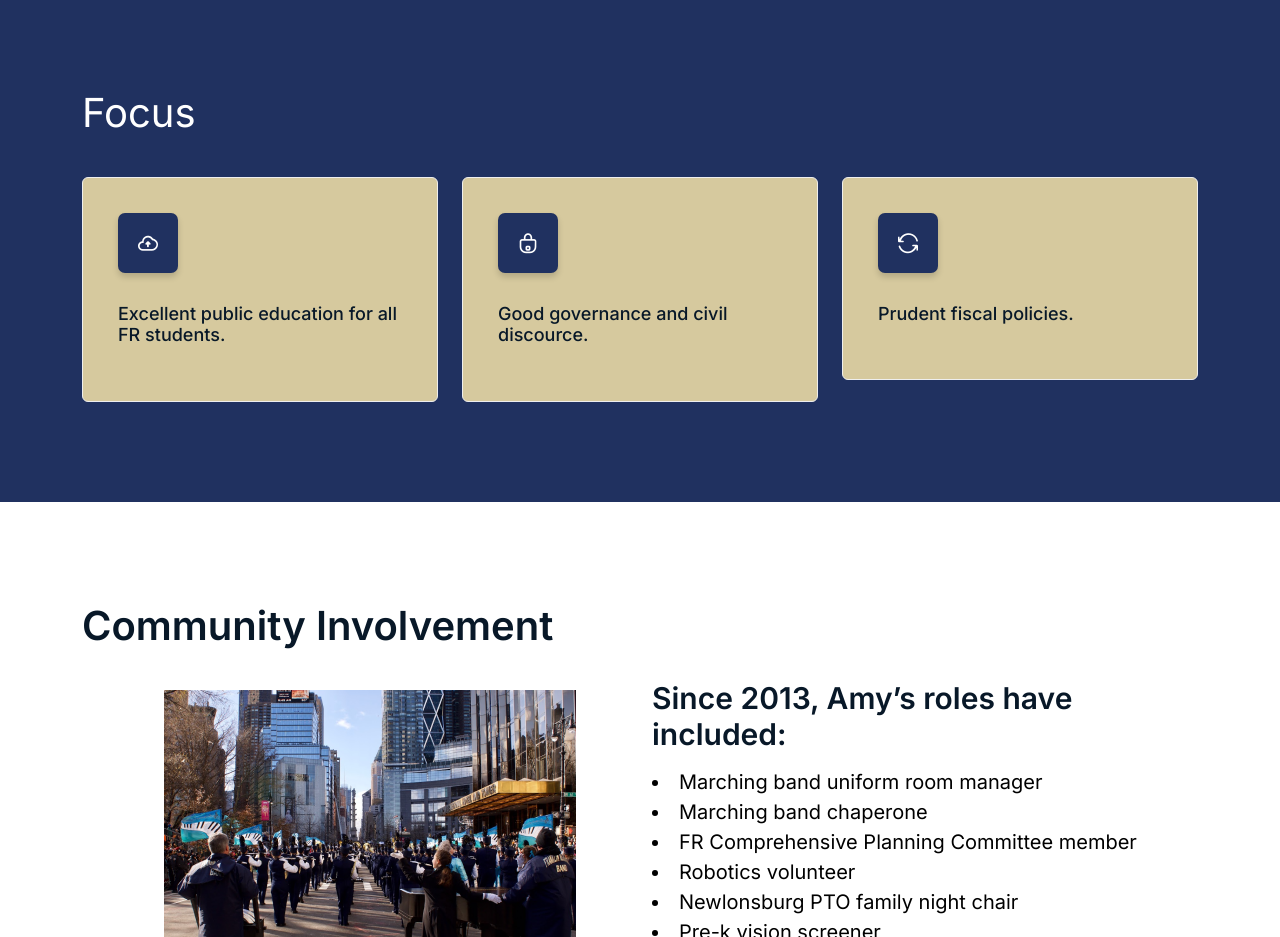
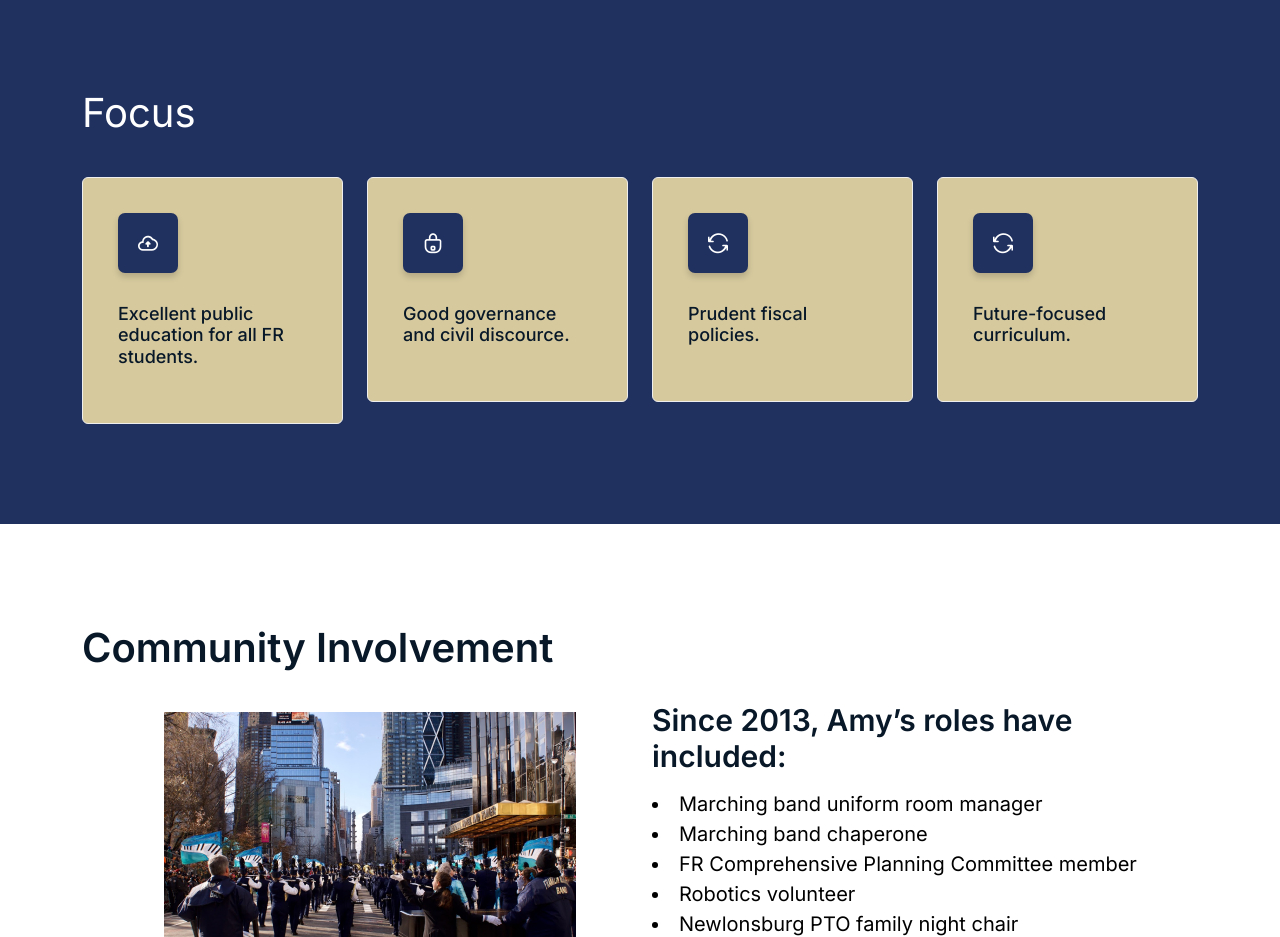
Before and after one commit to courtney4150/amy-frsd-dev, a plain HTML site: page index.html in a window 1280 px wide. Shown: the part 1160-2097 px from the top of the page. Drawn offline with Linux system fonts and the light colour scheme.

Commit message:
add purpose 4

```diff
--- a/index.html
+++ b/index.html
@@ -160,7 +160,7 @@
                 </div>
             </div>
             <div class="row">
-                <div class="col-lg-4 col-md-6 col-12">
+                <div class="col-lg-3 col-md-6 col-12">
                     <!-- Start Single Feature -->
                     <div class="single-feature wow fadeInUp" data-wow-delay=".2s">
                         <i class="lni lni-cloud-upload"></i>
@@ -168,7 +168,7 @@
                     </div>
                     <!-- End Single Feature -->
                 </div>
-                <div class="col-lg-4 col-md-6 col-12">
+                <div class="col-lg-3 col-md-6 col-12">
                     <!-- Start Single Feature -->
                     <div class="single-feature wow fadeInUp" data-wow-delay=".4s">
                         <i class="lni lni-lock"></i>
@@ -176,11 +176,19 @@
                     </div>
                     <!-- End Single Feature -->
                 </div>
-                <div class="col-lg-4 col-md-6 col-12">
+                <div class="col-lg-3 col-md-6 col-12">
                     <!-- Start Single Feature -->
                     <div class="single-feature wow fadeInUp" data-wow-delay=".6s">
                         <i class="lni lni-reload"></i>
                         <h3>Prudent fiscal policies.</h3>
+                    </div>
+                    <!-- End Single Feature -->
+                </div>
+                <div class="col-lg-3 col-md-6 col-12">
+                    <!-- Start Single Feature -->
+                    <div class="single-feature wow fadeInUp" data-wow-delay=".6s">
+                        <i class="lni lni-reload"></i>
+                        <h3>Future-focused curriculum.</h3>
                     </div>
                     <!-- End Single Feature -->
                 </div>
```
